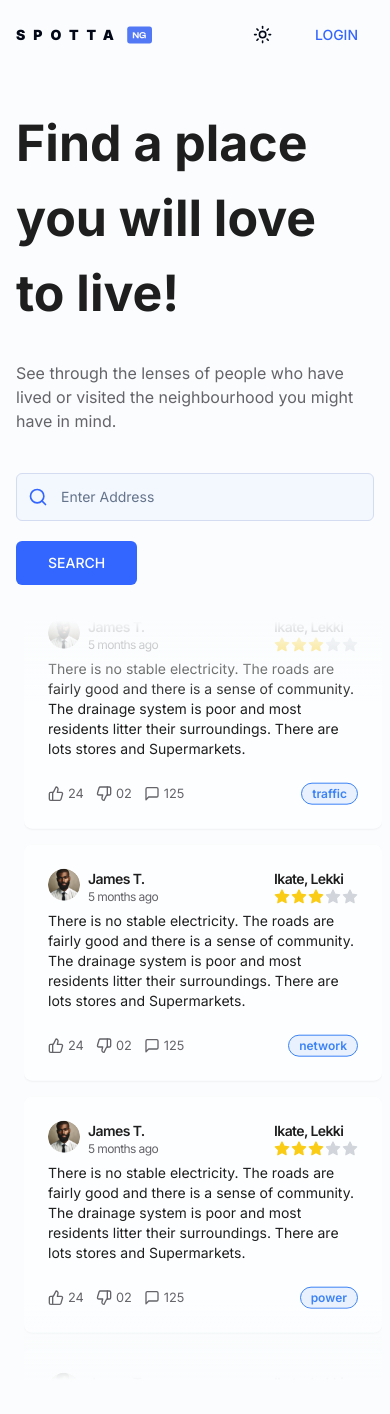
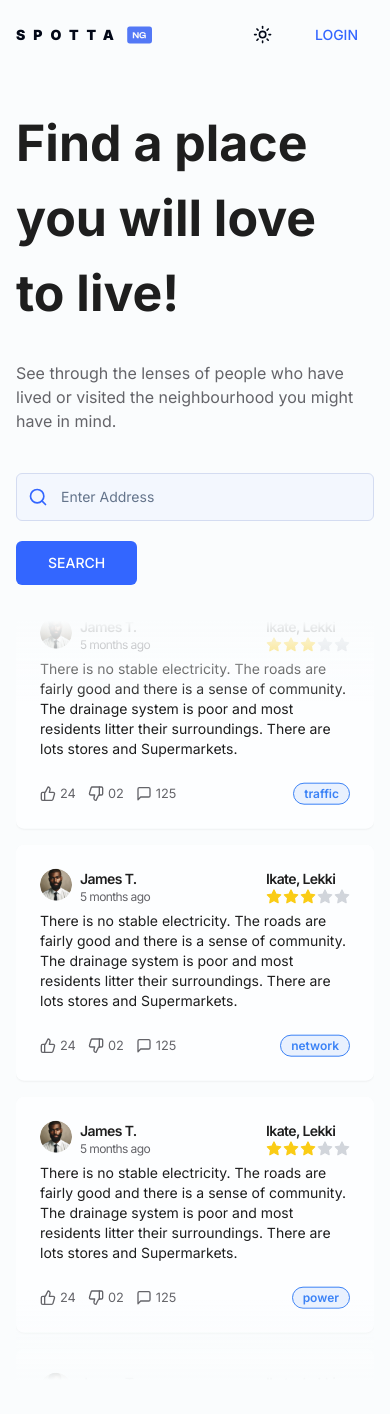
Before and after one commit to DevIsraelHub/spotta, a Next.js app: page / in a window 390 px wide. Shown: the top 1414 px of the page. Built offline with nearby package versions, Linux system fonts and the light colour scheme.

Commit message:
fixed the review image carousel margin left

```diff
--- a/src/modules/HomePage/index.tsx
+++ b/src/modules/HomePage/index.tsx
@@ -18,7 +18,7 @@ const HomePage = () => {
           </p>
           <HomeSearchbar />
         </div>
-        <div className="relative h-full w-full flex justify-end max-h-screen space-x-0 lg:w-[50%] float-right ml-4">
+        <div className="relative h-full w-full flex justify-end max-h-screen space-x-0 lg:w-[50%] float-right lg:ml-4">
           <span className="absolute z-50 top-0 left-0 w-full h-20 bg-gradient-to-b from-brandBg to-transparent"></span>
           <div className="w-full hidden xl:block">
             <ReviewCardCarousel />
```
